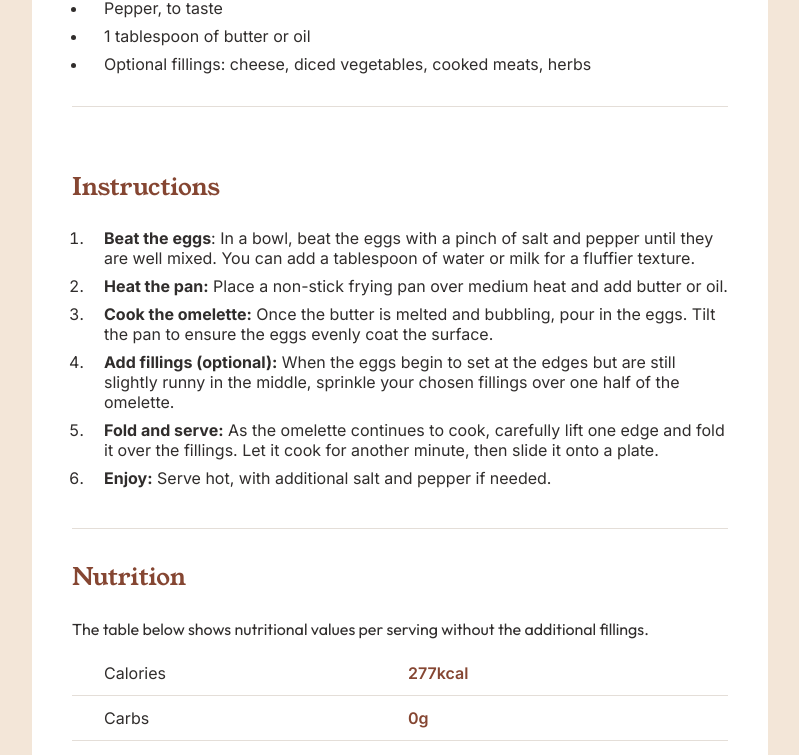
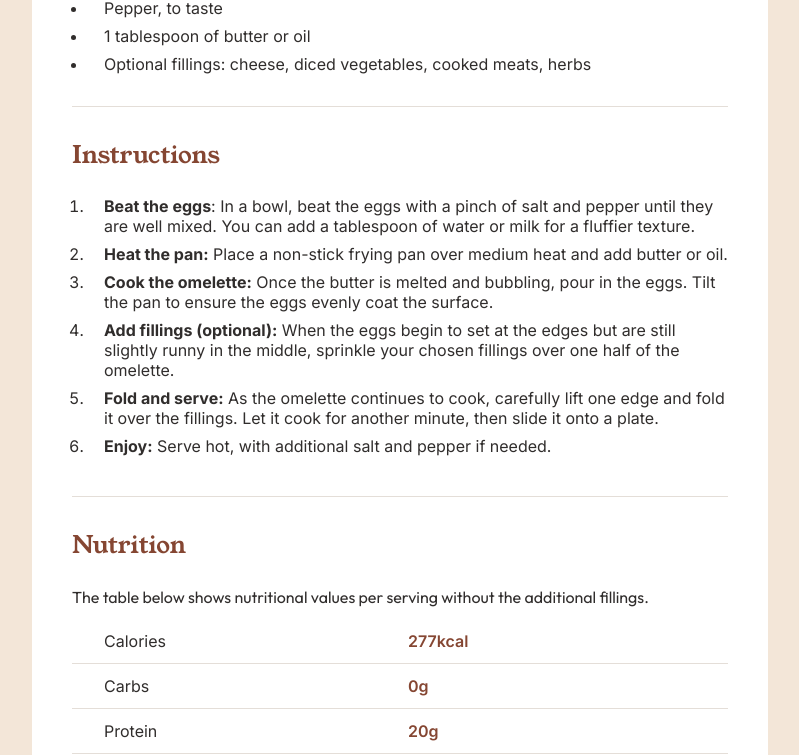
Before and after one commit to hakeem-jc/recipe-page, a Next.js app: page / in a window 1536 px wide. Shown: the part 970-1725 px from the top of the page, without its empty margins (368-1167 px from the left). Built offline with nearby package versions, Linux system fonts and the light colour scheme.

Commit message:
Fix padding top

```diff
--- a/app/page.module.css
+++ b/app/page.module.css
@@ -118,6 +118,7 @@
 
   .instructionSection {
     border-top: none;
+    padding-top: 0px;
   }
 
   .cell {
```
